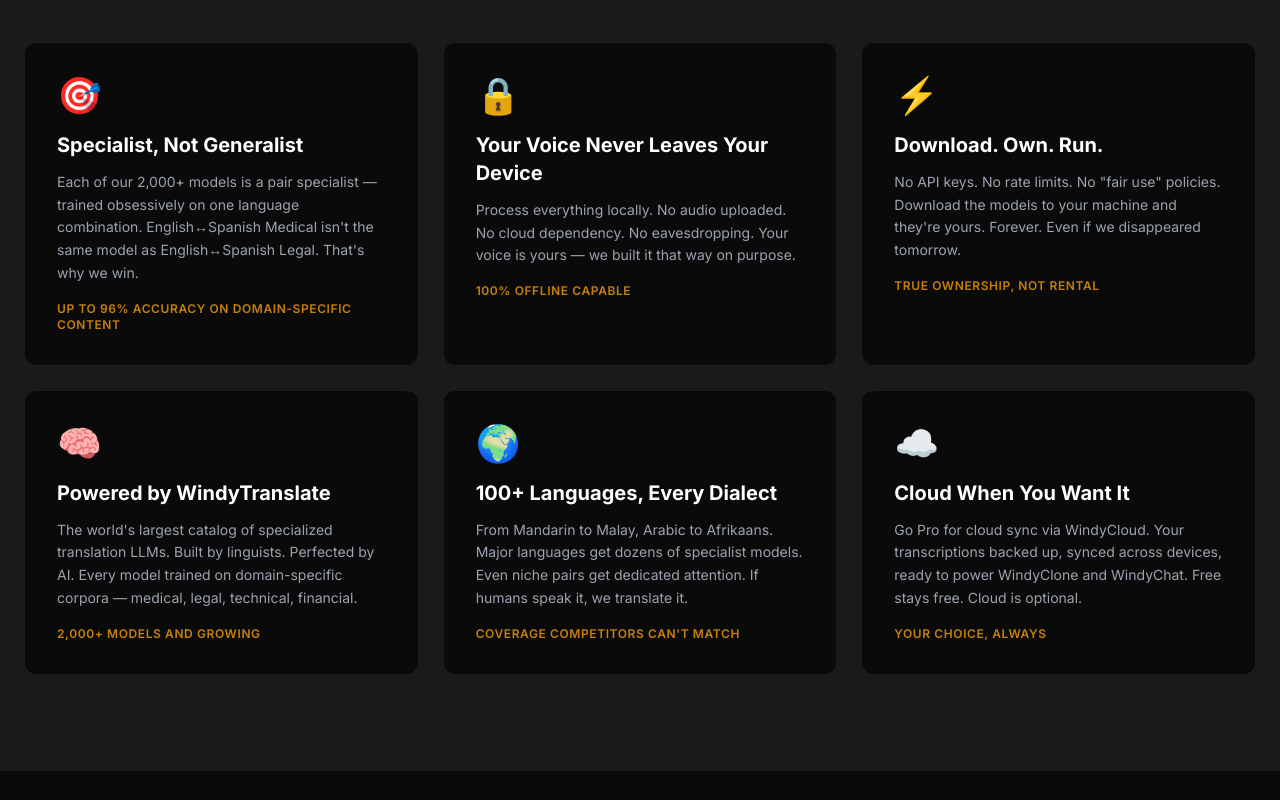
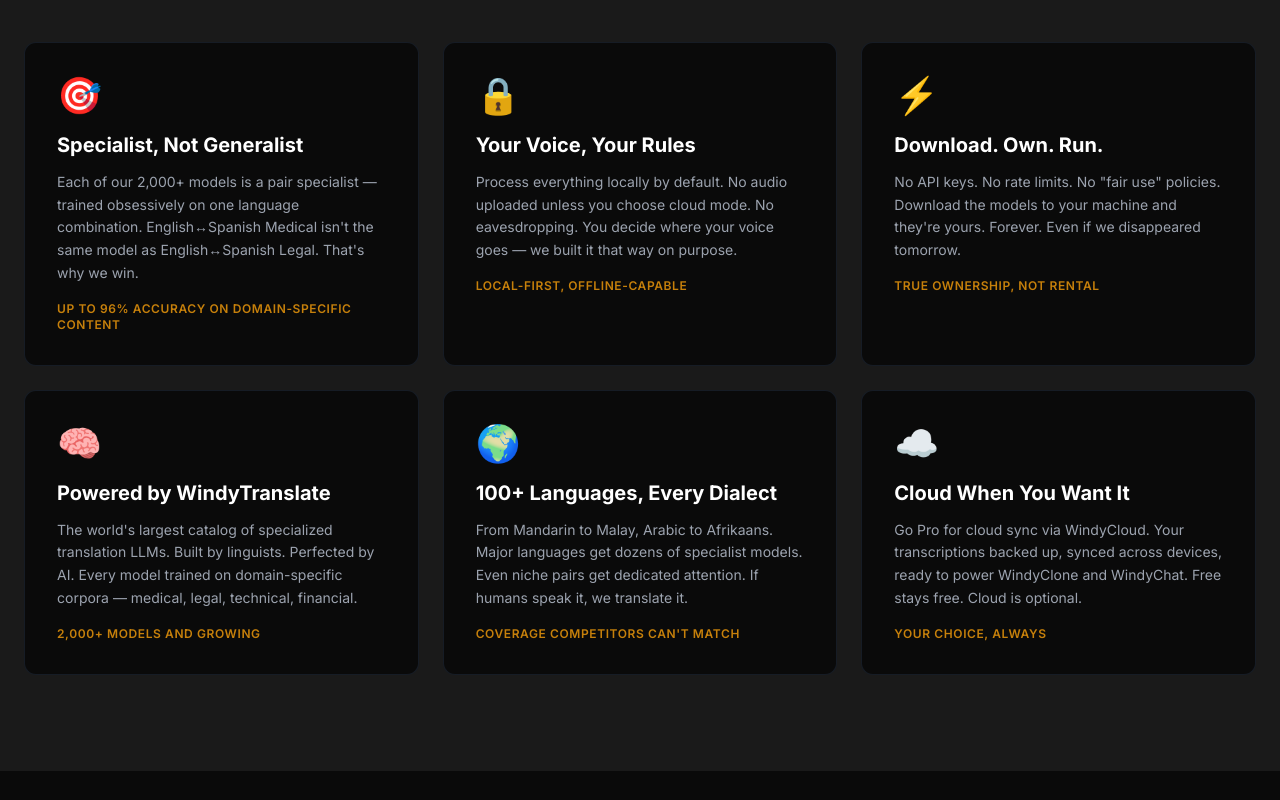
Before and after one commit to sneakyfree/windyword-site, a React (Vite) app: page / in a window 1280 px wide. Shown: the part 2460-3260 px from the top of the page. Built offline with nearby package versions, Linux system fonts and the light colour scheme.

Commit message:
Privacy audit: absolute claims → local-first language in Features, Pricing, FAQ, OpenSource

```diff
--- a/src/components/FAQ.jsx
+++ b/src/components/FAQ.jsx
@@ -12,7 +12,7 @@
   },
   {
     question: "Do I need an internet connection?",
-    answer: "No. Download your model packs once, and WindyWord works 100% offline. Your voice never leaves your device. That's not a feature — it's a philosophy. Even in airplane mode, in a bunker, on a submarine — if you have a laptop and a voice, WindyWord works."
+    answer: "No. Download your model packs once, and WindyWord works fully offline. By default, your voice stays on your device — that's not a feature, it's a philosophy. If you choose cloud mode, audio is encrypted and processed on WindyCloud servers, then deleted. But in local mode? Even in airplane mode, in a bunker, on a submarine — if you have a laptop and a voice, WindyWord works."
   },
   {
     question: "How much storage do the models need?",
@@ -28,7 +28,7 @@
   },
   {
     question: "Is my voice data private?",
-    answer: "With local processing, your voice data never leaves your device. Period. We don't collect telemetry. We don't phone home. We don't train on your audio. Even with Pro cloud sync, your data is encrypted end-to-end and stored on your personal WindyCloud vault. We couldn't read it if we wanted to."
+    answer: "In local mode, your voice data stays entirely on your device. We don't collect telemetry. We don't phone home. We don't train on your audio. If you opt into cloud processing or WindyCloud sync, your data is encrypted end-to-end and stored in your personal vault. We couldn't read it if we wanted to. You always control whether data leaves your device — it's a setting, not a surprise."
   },
   {
     question: "What makes this different from Whisper, Deepgram, or AssemblyAI?",
--- a/src/components/Features.jsx
+++ b/src/components/Features.jsx
@@ -9,9 +9,9 @@
   },
   {
     icon: '🔒',
-    title: 'Your Voice Never Leaves Your Device',
-    description: 'Process everything locally. No audio uploaded. No cloud dependency. No eavesdropping. Your voice is yours — we built it that way on purpose.',
-    highlight: '100% offline capable'
+    title: 'Your Voice, Your Rules',
+    description: 'Process everything locally by default. No audio uploaded unless you choose cloud mode. No eavesdropping. You decide where your voice goes — we built it that way on purpose.',
+    highlight: 'Local-first, offline-capable'
   },
   {
     icon: '⚡',
--- a/src/components/OpenSource.jsx
+++ b/src/components/OpenSource.jsx
@@ -35,7 +35,7 @@
             {
               icon: '🛡️',
               title: 'Your Data Stays Yours',
-              description: 'Local processing = your voice never touches our servers. We don\'t collect usage data. We don\'t train on your audio. Period.',
+              description: 'Local processing by default = your voice stays on your device. Cloud is opt-in, never automatic. We don\'t collect usage data. We don\'t train on your audio.',
             },
           ].map((item, i) => (
             <motion.div
--- a/src/components/Pricing.jsx
+++ b/src/components/Pricing.jsx
@@ -17,7 +17,7 @@
       'Unlimited local transcriptions',
       'Download any model — all 2,000+',
       '5-minute recordings',
-      '100% offline — your data never leaves your device',
+      'Offline-capable — local by default, you choose if data ever leaves your device',
       'Open source models you OWN',
       'Commercial use allowed',
       'Community support'
```
